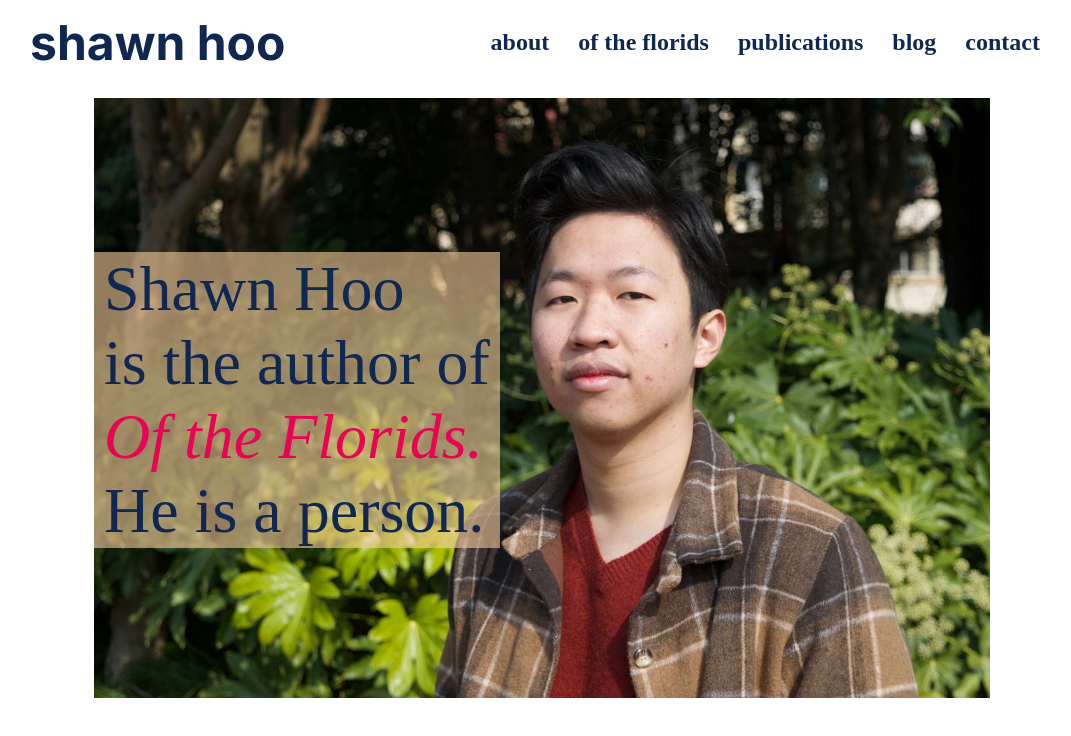
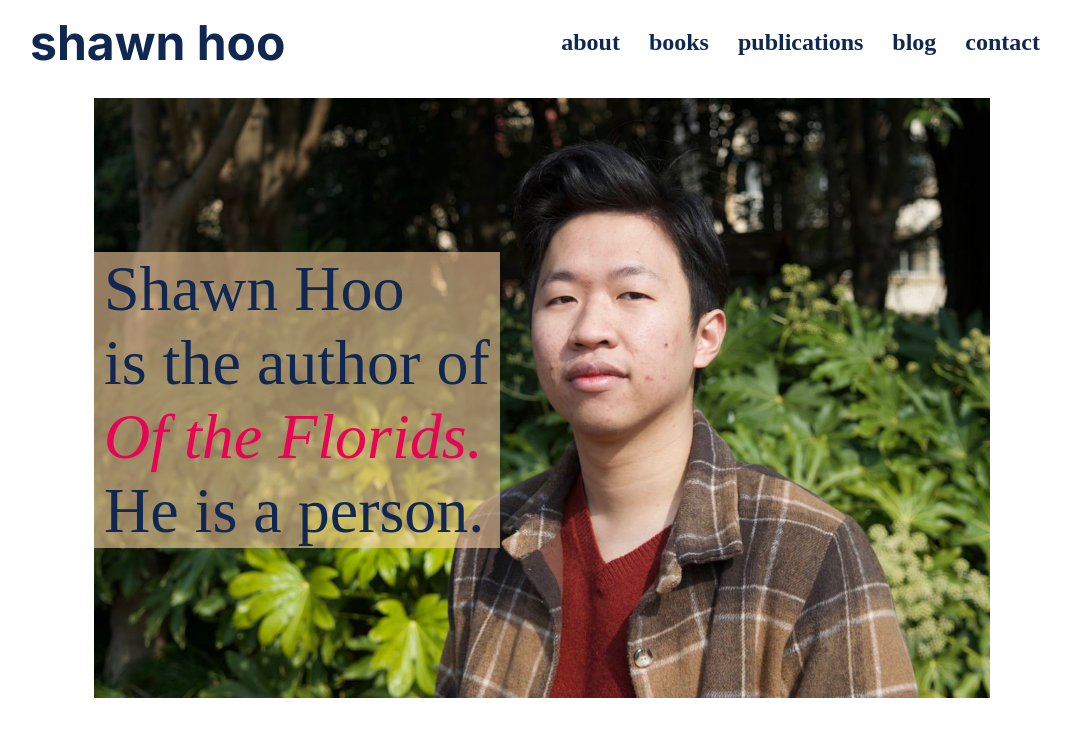
Before and after one commit to Darren-Loh/shawn-hoo-portfolio-web, a React (Create React App) app: page / in a window 1280 px wide. Shown: the top 736 px of the page, without its empty margins (98-1169 px from the left). Built offline with nearby package versions, Linux system fonts and the light colour scheme; no server answers; data requests are answered from the project's data file.

Commit message:
changed nav bar name depending on the number of recorded books

```diff
--- a/db.json
+++ b/db.json
@@ -39,34 +39,12 @@
     },
     {
       "id": 1,
-      "title": "Of the Florids",
-      "edition": "Diode Editions, 2022",
-      "awards": "Winner of the 2021 Diode Editions Chapbook Prize \nRunner-up of the 2021 Tupelo Press Sunken Garden Chapbook Prize",
-      "description": "Lorem ipsum dolor sit amet, consectetur adipiscing elit. Donec faucibus dui nec dignissim tempor. Vivamus viverra dictum libero, sed tempus arcu varius id. Nam luctus luctus enim, sit amet viverra arcu consequat fringilla. Sed non lectus eu elit convallis finibus in vitae orci. In vel turpis mollis, pharetra ex quis, ultrices mauris. Sed sed euismod mi, sit amet hendrerit ipsum.",
-      "reviews": [
-        [
-          0,
-          "Vivamus viverra dictum libero, sed tempus arcu varius id. Nam luctus luctus enim, sit amet viverra arcu consequat fringilla. Sed non lectus eu elit convallis finibus in vitae orci. In vel turpis mollis, pharetra ex quis, ultrices mauris.",
-          "John Doe"
-        ],
-        [
-          1,
-          "Vivamus viverra dictum libero, sed tempus arcu varius id. Nam luctus luctus enim, sit amet viverra arcu consequat fringilla. Sed non lectus eu elit convallis finibus in vitae orci. In vel turpis mollis, pharetra ex quis, ultrices mauris.",
-          "John Doe"
-        ]
-      ],
-      "interviews": [
-        [
-          0,
-          "Vivamus viverra dictum libero, sed tempus arcu varius id. Nam luctus luctus enim, sit amet viverra arcu consequat fringilla. Sed non lectus eu elit convallis finibus in vitae orci. In vel turpis mollis, pharetra ex quis, ultrices mauris.",
-          "John Doe"
-        ],
-        [
-          1,
-          "Vivamus viverra dictum libero, sed tempus arcu varius id. Nam luctus luctus enim, sit amet viverra arcu consequat fringilla. Sed non lectus eu elit convallis finibus in vitae orci. In vel turpis mollis, pharetra ex quis, ultrices mauris.",
-          "John Doe"
-        ]
-      ]
+      "title": "New Title",
+      "edition": "Edition Number",
+      "awards": "Awards Text",
+      "description": "Book Description",
+      "reviews": [],
+      "interviews": []
     }
   ],
   "publications": [
--- a/src/App.js
+++ b/src/App.js
@@ -24,6 +24,9 @@ import BookAdmin from "./Components/adminComponents/book_Admin_folder/BookAdmin"
 
 function App() {
 
+  let [bookAll,setBookAll] = useState("");
+  let [bookTitle,setBookTitle] = useState("");
+
   const windowSize = useWindowSize()
   const viewWidth = windowSize.width
 
@@ -40,6 +43,25 @@ function App() {
     }
   }
 
+  useEffect(() => {
+    const getPosts = async() => {
+    const postsFromServer = await fetchPosts();
+    setBookAll(postsFromServer);
+    setBookTitle(postsFromServer[0].title.toLowerCase());
+
+    }
+    getPosts();
+
+})
+      //----------------------database stuff------------------------------------------------
+      const fetchPosts = async() => {
+        const res = await fetch('http://localhost:5000/books');
+        const data = await res.json();
+        return data;
+    }
+
+    // console.log(bookAll[0].title);
+
   return (
     <BrowserRouter>
       <div className="App">
@@ -51,7 +73,8 @@ function App() {
           <ul className='nav-links'>
             <div className='nav-menu'>
               <li><NavLink to='/about' className={({isActive}) => isActive ? "active" : undefined}>about</NavLink></li>
-              <li><NavLink to='/of-the-florids' className={({isActive}) => isActive ? "active" : undefined}>of the florids</NavLink></li>
+              {/* <li><NavLink to='/of-the-florids' className={({isActive}) => isActive ? "active" : undefined}>{bookAll.length>1?"books":bookTitle}</NavLink></li> */}
+              <li><NavLink to='/books' className={({isActive}) => isActive ? "active" : undefined}>{bookAll.length>1?"books":bookTitle}</NavLink></li>
               <li><NavLink to='/publications' className={({isActive}) => isActive ? "active" : undefined}>publications</NavLink></li>
               <li><NavLink to='/blog' className={({isActive}) => isActive ? "active" : undefined}>blog</NavLink></li>
               <li><NavLink to='/contact' className={({isActive}) => isActive ? "active" : undefined}>contact</NavLink></li>
@@ -72,7 +95,9 @@ function App() {
               animate={navClicked ? "visible" : "hidden"}
               >
                 <li><NavLink to='/about' className={({isActive}) => isActive ? "active" : undefined}>about</NavLink></li>
-                <li><NavLink to='/of-the-florids' className={({isActive}) => isActive ? "active" : undefined}>of the florids</NavLink></li>
+                {/* <li><NavLink to='/of-the-florids' className={({isActive}) => isActive ? "active" : undefined}>of the florids</NavLink></li> */}
+                {/* <li><NavLink to='/of-the-florids' className={({isActive}) => isActive ? "active" : undefined}>{bookAll.length>1?"books":bookTitle}</NavLink></li> */}
+                <li><NavLink to='/books' className={({isActive}) => isActive ? "active" : undefined}>{bookAll.length>1?"books":bookTitle}</NavLink></li>
                 <li><NavLink to='/publications' className={({isActive}) => isActive ? "active" : undefined}>publications</NavLink></li>
                 <li><NavLink to='/blog' className={({isActive}) => isActive ? "active" : undefined}>blog</NavLink></li>
                 <li><NavLink to='/contact' className={({isActive}) => isActive ? "active" : undefined}>contact</NavLink></li>
@@ -85,7 +110,8 @@ function App() {
         <Routes>
           <Route path='/' element={<HomePage />} />
           <Route path='/about' element={<About />} />
-          <Route path='/of-the-florids' element={<Book />} />
+          {/* <Route path='/of-the-florids' element={<Book />} /> */}
+          <Route path='/books' element={<Book />} />
           <Route path='/blog' element={<BlogPage />} />
           <Route path='/contact' element={<ContactPage />} />
           <Route path='/publications' element={<PublicationsPage />} />
@@ -95,7 +121,8 @@ function App() {
             <Route path='publications' element={<PublicationsPageAdmin />} />
             <Route path='blog' element={<BlogPageAdmin />} />
             <Route path='contact' element={<ContactAdmin />} />
-            <Route path='of-the-florids' element={<BookAdmin />} />
+            {/* <Route path='of-the-florids' element={<BookAdmin />} /> */}
+            <Route path='books' element={<BookAdmin />} />
           </Route>
 
         </Routes>
```
